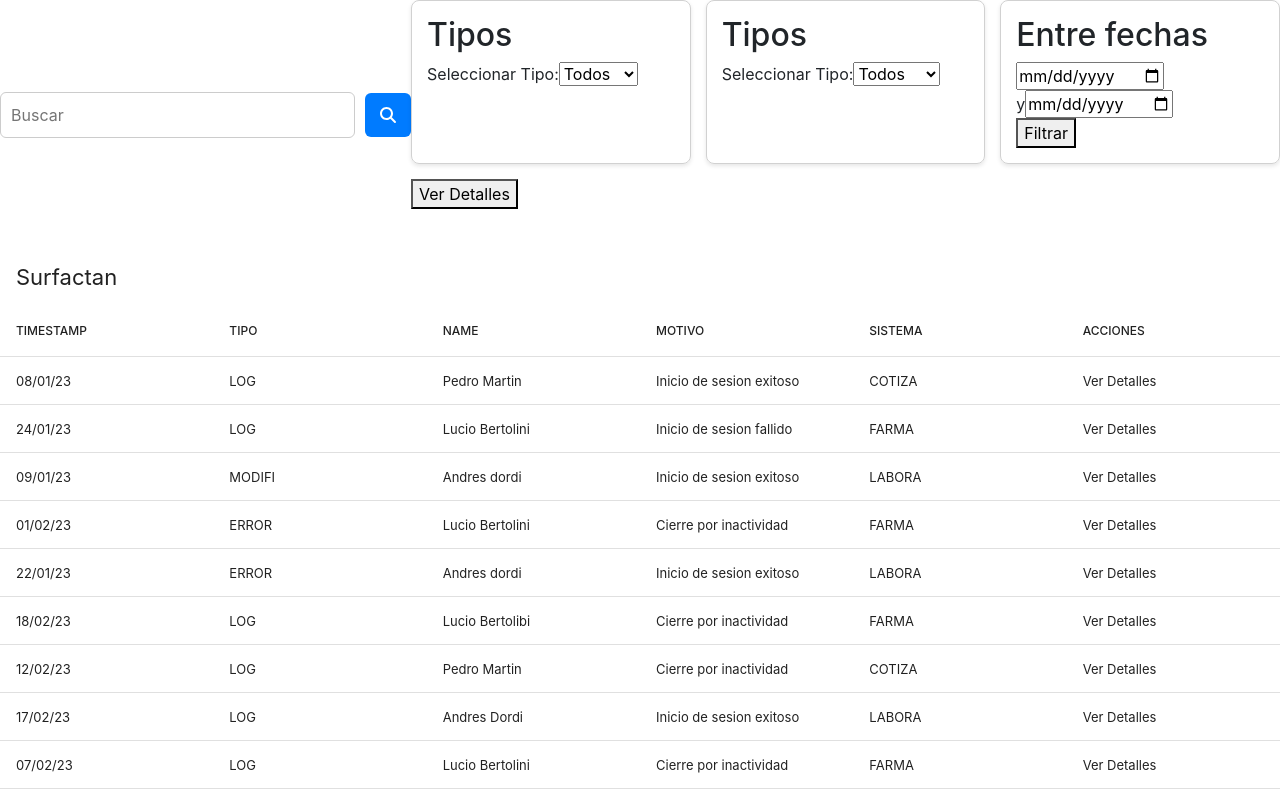
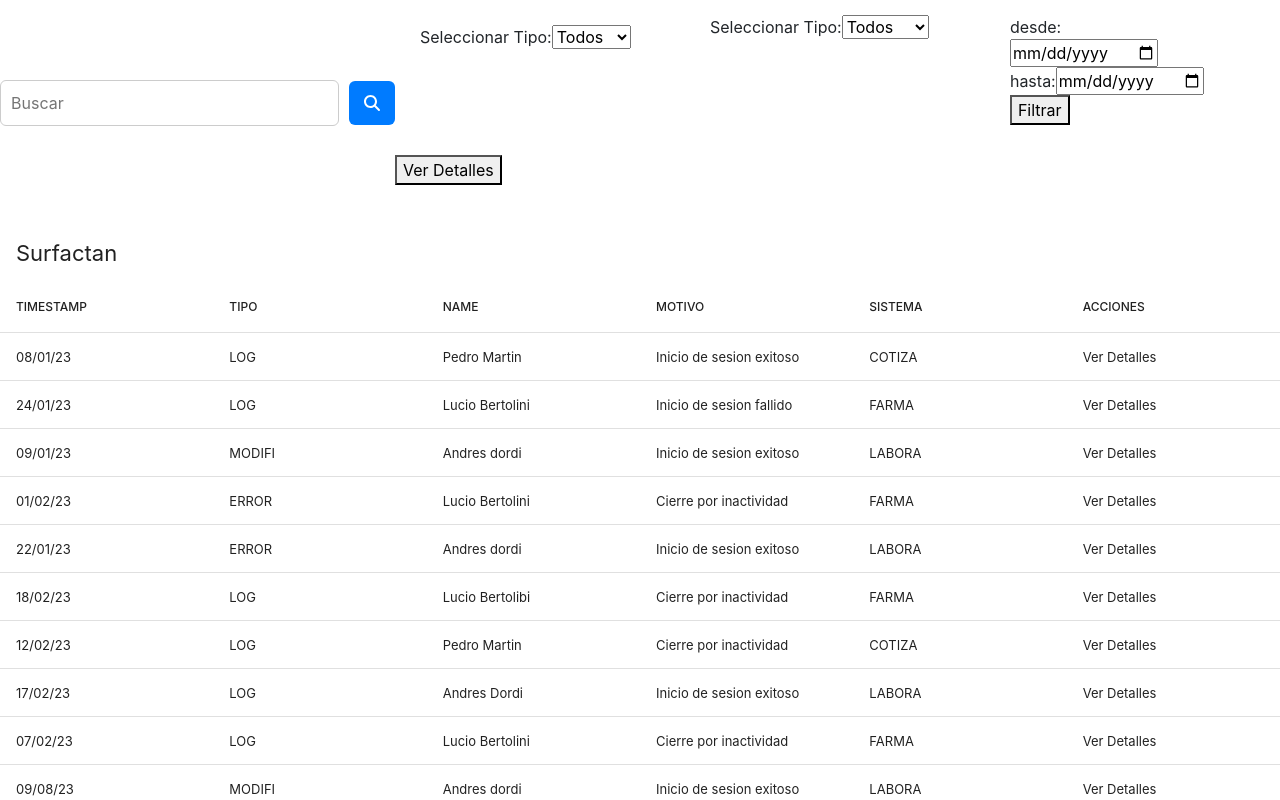
Before and after one commit to MatiasGiachello/tablasRepo, a React (Vite) app in the folder tablas/: page / in a window 1280 px wide. Shown: the top 800 px of the page. Built offline with nearby package versions, Linux system fonts and the light colour scheme.

Commit message:
ultimo pusheo

```diff
--- a/tablas/src/App.css
+++ b/tablas/src/App.css
@@ -93,24 +93,12 @@
 .filtro-column {
   flex: 0 1 calc(33.33% - 10px); /* Tamaño ajustado para 3 columnas en una fila */
   padding: 15px;
-  border: 1px solid #d1d1d1;
-  border-radius: 8px;
   background-color: #ffffff9c;
-  box-shadow: 0px 2px 4px rgba(0, 0, 0, 0.1);
-  transition: transform 0.3s ease-in-out, box-shadow 0.3s ease-in-out;
-}
-
-.filtro-column:hover {
-  transform: translateY(-5px);
-  box-shadow: 0px 4px 6px rgba(0, 0, 0, 0.15);
 }
 
 /* Estilo individual de los filtros */
 .filtro {
-  border: 1px solid #e0e0e0;
-  border-radius: 5px;
   background-color: #ffffffcc;
   padding: 10px; /* Reduje el padding para hacerlo más compacto */
   margin-bottom: 10px;
-  box-shadow: 0px 2px 3px rgba(0, 0, 0, 0.05);
 }
--- a/tablas/src/App.jsx
+++ b/tablas/src/App.jsx
@@ -216,14 +216,15 @@ class App extends Component {
     }
   };
 
-  filtrarElementos = () => {
-    const { tipoSeleccionado, empleados } = this.state;
+  // filtrarElementos = () => {
+  //   const { tipoSeleccionado, empleados } = this.state;
 
-    const empleadosFiltradosPorTipo = tipoSeleccionado === 'Todos'
-      ? empleados
-      : empleados.filter(item => item.tipo === tipoSeleccionado);
+  //   const empleadosFiltradosPorTipo = tipoSeleccionado === 'Todos'
+  //     ? empleados
+  //     : empleados.filter(item => item.tipo === tipoSeleccionado);
 
-    this.setState({ empleadosFiltrados: empleadosFiltradosPorTipo });
+  // };
+
   filtrarElementos = () => {
     const search = data.filter(item => {
       if (
@@ -244,8 +245,6 @@ class App extends Component {
     });
 
     this.setState({ empleados: search, empleadosFiltrados: tiposFiltro });
-    };
-
   };
 
 
@@ -288,28 +287,6 @@ class App extends Component {
     this.setState({ columnas: columnas });
   }
 
-
-  filtrarElementos = () => {
-    const search = data.filter(item => {
-      if (
-        item.timeStamp.toLowerCase().includes(this.state.busqueda) ||
-        item.tipo.toLowerCase().includes(this.state.busqueda) ||
-        item.name.toLowerCase().includes(this.state.busqueda) ||
-        item.motivo.toLowerCase().includes(this.state.busqueda) ||
-        item.sistema.toLowerCase().includes(this.state.busqueda) ||
-        item.acciones.toLowerCase().includes(this.state.busqueda)
-      ) {
-        return true;
-      }
-      return false;
-    });
-
-    const tiposFiltro = this.state.empleadosFiltrados.filter((item) => {
-      return this.state.tipoSeleccionado === 'Todos' || item.tipo === this.state.tipoSeleccionado;
-    });
-
-    this.setState({ empleados: search, empleadosFiltrados: tiposFiltro });
-  };
 
   crearIndex = () => {
     var contador = 1;
--- a/tablas/src/components/TiposFiltro/TiposFiltro.jsx
+++ b/tablas/src/components/TiposFiltro/TiposFiltro.jsx
@@ -20,8 +20,7 @@ class TiposFiltro extends Component {
         const { tipoSeleccionado, handleTipoChange } = this.props;
 
         return (
-            <div>
-                <h2> Tipos </h2>
+            <div className='filtro'>
                 <div>
                     <label>Seleccionar Tipo:</label>
                     <select
--- a/tablas/src/components/TiposSistema/TiposSistema.jsx
+++ b/tablas/src/components/TiposSistema/TiposSistema.jsx
@@ -49,8 +49,7 @@ class TiposSistema extends Component {
     render() {
         const { tipoSeleccionado, handleTipoChange } = this.props;
         return (
-            <div>
-                <h2> Tipos </h2>
+            <div className='sistema'>
                 <div>
                     <label>Seleccionar Tipo:</label>
                     <select
--- a/tablas/src/components/filtradoFechas/filtradoFechas.jsx
+++ b/tablas/src/components/filtradoFechas/filtradoFechas.jsx
@@ -34,16 +34,18 @@ class FiltradoFechas extends Component {
     render() {
         return (
             <div>
-                <h2>Entre fechas</h2>
                 <div>
+                    <div className='fechas'>
+                        <label>  desde: </label>
+                    </div>
                     <input
                         type="date"
                         value={this.state.fechaInicio}
                         onChange={this.handleFechaInicioChange}
                     />
                 </div>
-                <div>
-                    <label>  y  </label>
+                <div className='fechas'>
+                    <label>  hasta:  </label>
                     <input
                         type="date"
                         value={this.state.fechaFin}
```
Lines whose indentation alone changed are shown as unchanged.
